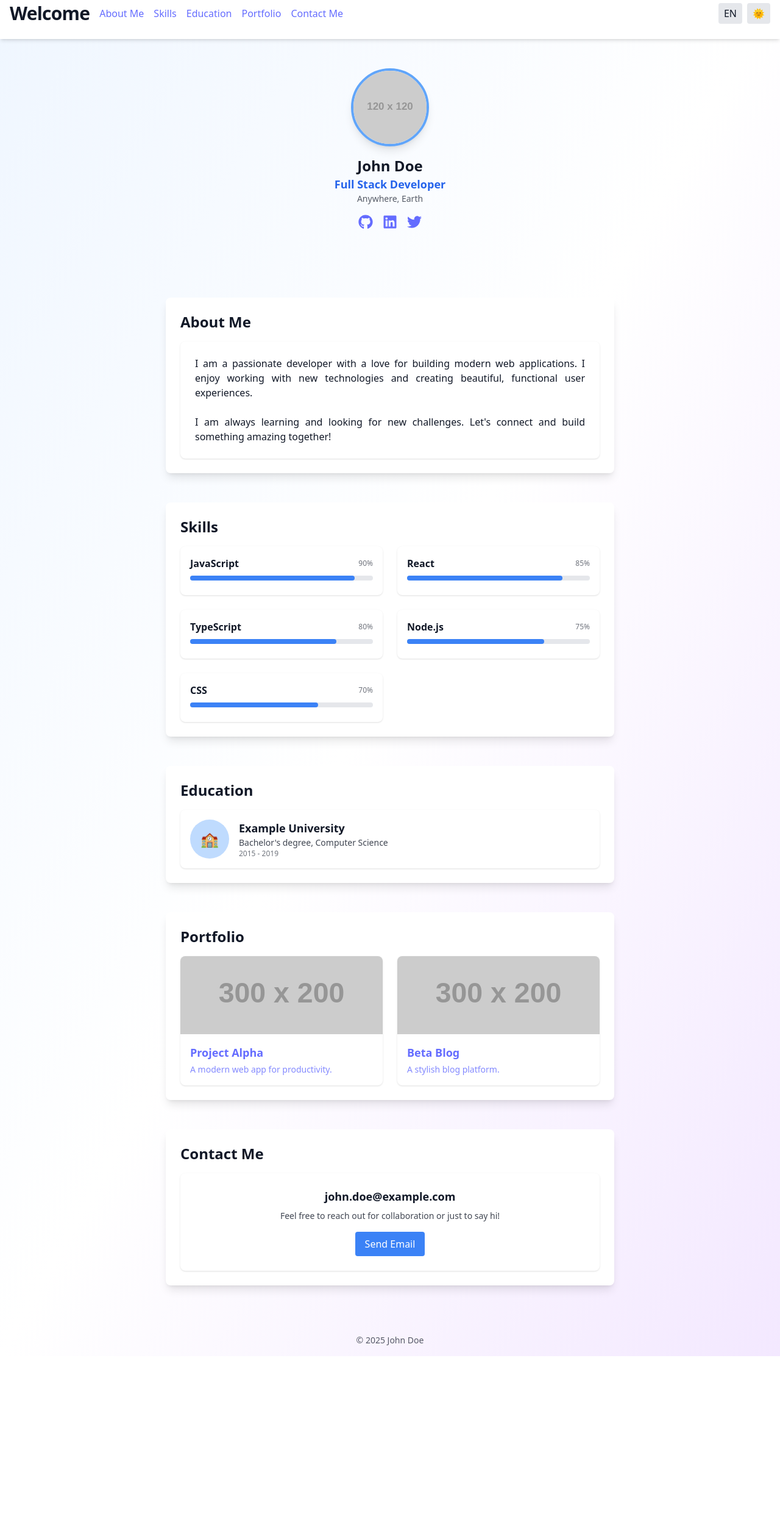
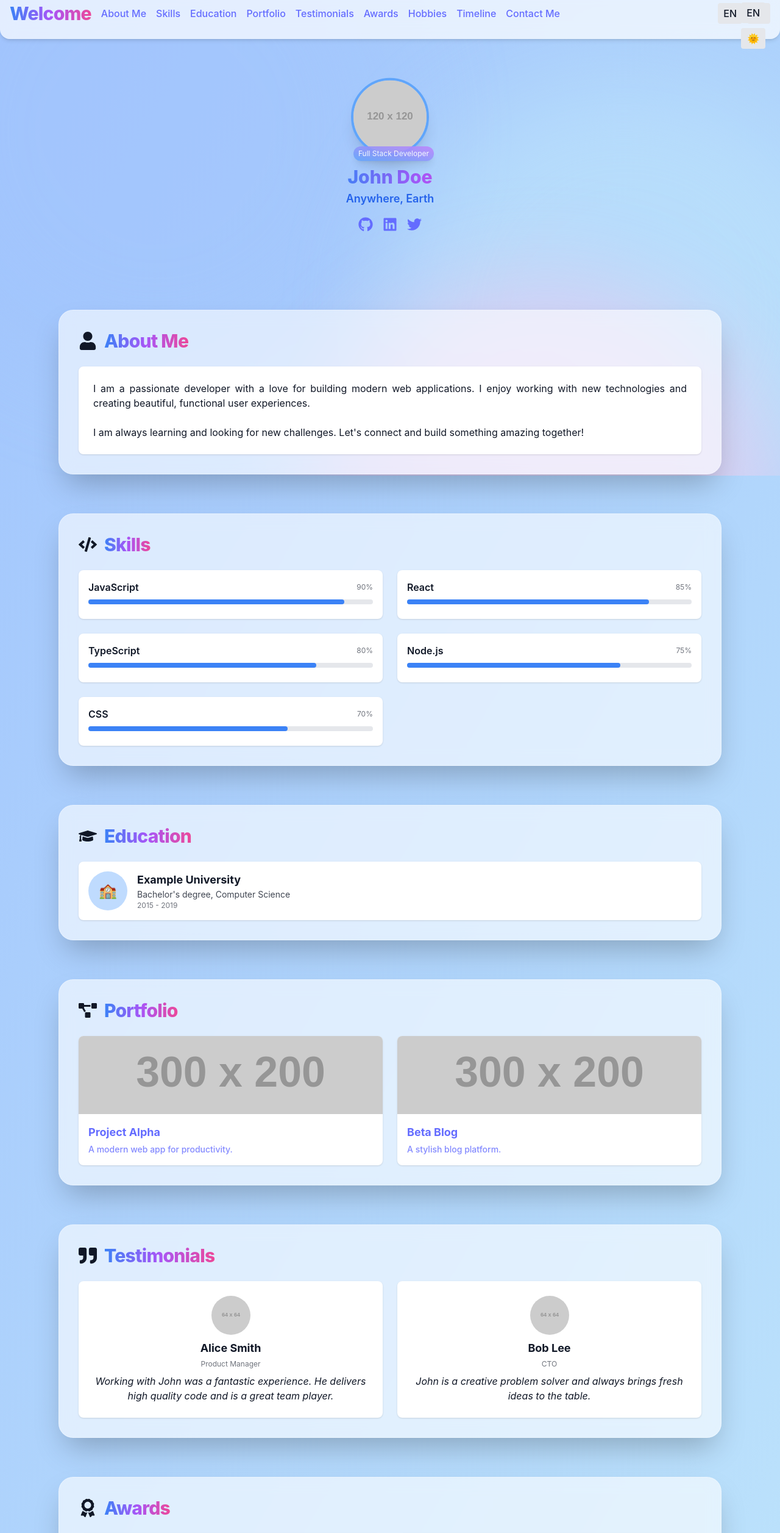
Before and after one commit to qafariamirhossein/modern-resume, a React (Vite) app: page / in a window 1280 px wide. Shown: the part 20-2534 px from the top of the page at 61% size. Before the commit the page ends 2244 px from the top, so only its background shows below. Built offline with nearby package versions, Linux system fonts and the light colour scheme.

Commit message:
Use component based method to add all section

```diff
--- a/src/App.tsx
+++ b/src/App.tsx
@@ -2,7 +2,16 @@ import { useState } from 'react'
 import { useTranslation } from 'react-i18next';
 import './App.css'
 import Section from './assets/Section';
-import { FaGithub, FaLinkedin, FaTwitter } from 'react-icons/fa';
+import { FaGithub, FaLinkedin, FaTwitter, FaUser, FaCode, FaGraduationCap, FaProjectDiagram, FaQuoteRight, FaAward, FaHeart, FaStream, FaEnvelope } from 'react-icons/fa';
+import AboutMe from './assets/AboutMe';
+import Skills from './assets/Skills';
+import Education from './assets/Education';
+import Portfolio from './assets/Portfolio';
+import ContactMe from './assets/ContactMe';
+import Testimonials from './assets/Testimonials';
+import Awards from './assets/Awards';
+import Hobbies from './assets/Hobbies';
+import Timeline from './assets/Timeline';
 
 function ThemeSwitcher() {
   const [theme, setTheme] = useState(
@@ -41,6 +50,10 @@ function Nav() {
     { id: 'skills', label: t('skills') },
     { id: 'education', label: t('education') },
     { id: 'portfolio', label: t('portfolio') },
+    { id: 'testimonials', label: 'Testimonials' },
+    { id: 'awards', label: 'Awards' },
+    { id: 'hobbies', label: 'Hobbies' },
+    { id: 'timeline', label: 'Timeline' },
     { id: 'contact', label: t('contact') },
   ];
   return (
@@ -72,15 +85,18 @@ function ProgressBar({ value }: { value: number }) {
 function App() {
   const { t, i18n } = useTranslation();
   document.documentElement.dir = i18n.language === 'fa' ? 'rtl' : 'ltr';
-  // Fake data for demo
-  const skills = t('skills_list', { returnObjects: true }) as { name: string; level: number }[];
-  const portfolio = t('portfolio_items', { returnObjects: true }) as { title: string; description: string; link: string; image: string }[];
 
   return (
-    <div className="min-h-screen bg-gradient-to-br from-blue-50 via-white to-purple-100 dark:from-gray-900 dark:via-gray-800 dark:to-gray-900 text-gray-900 dark:text-gray-100 transition-colors">
-      <header className="flex flex-col md:flex-row justify-between items-center py-6 px-4 shadow-md bg-white dark:bg-gray-800 sticky top-0 z-10">
+    <div className="min-h-screen relative text-gray-900 dark:text-gray-100 transition-colors">
+      {/* Animated Background */}
+      <div className="animated-bg">
+        <div className="animated-bg-gradient one"></div>
+        <div className="animated-bg-gradient two"></div>
+        <div className="animated-bg-gradient three"></div>
+      </div>
+      <header className="flex flex-col md:flex-row justify-between items-center py-6 px-4 shadow-md bg-white/70 dark:bg-gray-800/70 sticky top-0 z-20 backdrop-blur-md rounded-b-2xl">
         <div className="flex items-center gap-4">
-          <h1 className="text-3xl font-extrabold tracking-tight">{t('welcome')}</h1>
+          <h1 className="text-3xl font-extrabold tracking-tight bg-gradient-to-r from-blue-500 via-purple-500 to-pink-500 bg-clip-text text-transparent animate-fade-in">{t('welcome')}</h1>
           <Nav />
         </div>
         <div className="flex items-center mt-4 md:mt-0">
@@ -88,75 +104,59 @@ function App() {
           <ThemeSwitcher />
         </div>
       </header>
+      {/* Floating Switchers */}
+      <div className="fixed top-6 right-6 z-30 flex flex-col gap-2">
+        <LangSwitcher />
+        <ThemeSwitcher />
+      </div>
       {/* Hero Section */}
-      <section className="flex flex-col items-center justify-center py-12 animate-fade-in">
-        <img
-          src="https://placehold.co/120x120"
-          alt="avatar"
-          className="rounded-full border-4 border-blue-400 shadow-lg mb-4 w-32 h-32 object-cover"
-        />
-        <div className="text-2xl font-bold">{t('name')}</div>
-        <div className="text-lg text-blue-600 dark:text-blue-400 font-semibold">{t('title')}</div>
-        <div className="text-sm opacity-70 mb-2">{t('location')}</div>
-        <div className="flex gap-4 text-2xl mt-2">
-          <a href="#" className="hover:text-blue-500"><FaGithub /></a>
-          <a href="#" className="hover:text-blue-500"><FaLinkedin /></a>
-          <a href="#" className="hover:text-blue-500"><FaTwitter /></a>
+      <section className="flex flex-col items-center justify-center py-16 animate-fade-in relative z-10">
+        <div className="relative mb-4">
+          <img
+            src="https://placehold.co/120x120"
+            alt="avatar"
+            className="rounded-full border-4 border-blue-400 shadow-xl w-32 h-32 object-cover animate-float"
+          />
+          <span className="absolute -bottom-2 -right-2 bg-gradient-to-tr from-blue-400 to-purple-400 text-white px-2 py-1 rounded-full text-xs shadow-lg animate-pulse">{t('title')}</span>
+        </div>
+        <div className="text-3xl font-extrabold bg-gradient-to-r from-blue-500 via-purple-500 to-pink-500 bg-clip-text text-transparent animate-gradient-text">{t('name')}</div>
+        <div className="text-lg text-blue-600 dark:text-blue-400 font-semibold mt-1 animate-fade-in">{t('location')}</div>
+        <div className="flex gap-4 text-2xl mt-4 animate-fade-in">
+          <a href="#" className="hover:scale-125 hover:text-blue-500 transition-transform"><FaGithub /></a>
+          <a href="#" className="hover:scale-125 hover:text-blue-500 transition-transform"><FaLinkedin /></a>
+          <a href="#" className="hover:scale-125 hover:text-blue-500 transition-transform"><FaTwitter /></a>
         </div>
       </section>
-      <main className="max-w-3xl mx-auto p-4">
-        <Section id="about" title={t('about')}>
-          <div className="bg-white dark:bg-gray-700 p-6 rounded-lg shadow text-justify whitespace-pre-line animate-fade-in">
-            {t('about_text')}
-          </div>
+      <main className="w-full max-w-6xl mx-auto px-2 sm:px-4 md:px-8 relative z-10">
+        <Section id="about" title={t('about')} icon={<FaUser />}>
+          <AboutMe />
         </Section>
-        <Section id="skills" title={t('skills')}>
-          <div className="grid grid-cols-1 sm:grid-cols-2 gap-6">
-            {skills.map(skill => (
-              <div key={skill.name} className="bg-white dark:bg-gray-700 p-4 rounded-lg shadow flex flex-col gap-2 animate-fade-in">
-                <div className="flex justify-between items-center">
-                  <span className="font-semibold">{skill.name}</span>
-                  <span className="text-xs opacity-60">{skill.level}%</span>
-                </div>
-                <ProgressBar value={skill.level} />
-              </div>
-            ))}
-          </div>
+        <Section id="skills" title={t('skills')} icon={<FaCode />}>
+          <Skills />
         </Section>
-        <Section id="education" title={t('education')}>
-          <div className="flex flex-col md:flex-row items-center gap-4 bg-white dark:bg-gray-700 p-4 rounded-lg shadow animate-fade-in">
-            <div className="flex-shrink-0 w-16 h-16 bg-blue-200 dark:bg-blue-900 rounded-full flex items-center justify-center text-2xl font-bold">
-              <span>🏫</span>
-            </div>
-            <div>
-              <div className="font-bold text-lg">{t('education_school')}</div>
-              <div className="text-sm opacity-80">{t('education_degree')}</div>
-              <div className="text-xs opacity-60">{t('education_period')}</div>
-            </div>
-          </div>
+        <Section id="education" title={t('education')} icon={<FaGraduationCap />}>
+          <Education />
         </Section>
-        <Section id="portfolio" title={t('portfolio')}>
-          <div className="grid grid-cols-1 sm:grid-cols-2 gap-6">
-            {portfolio.map(item => (
-              <a key={item.title} href={item.link} className="block bg-white dark:bg-gray-700 rounded-lg shadow overflow-hidden hover:scale-105 transition-transform animate-fade-in">
-                <img src={item.image} alt={item.title} className="w-full h-32 object-cover" />
-                <div className="p-4">
-                  <div className="font-bold text-lg mb-1">{item.title}</div>
-                  <div className="text-sm opacity-80">{item.description}</div>
-                </div>
-              </a>
-            ))}
-          </div>
+        <Section id="portfolio" title={t('portfolio')} icon={<FaProjectDiagram />}>
+          <Portfolio />
         </Section>
-        <Section id="contact" title={t('contact')}>
-          <div className="bg-white dark:bg-gray-700 p-6 rounded-lg shadow flex flex-col items-center gap-2 animate-fade-in">
-            <div className="text-lg font-semibold">{t('contact_email')}</div>
-            <div className="text-sm opacity-80 mb-2">{t('contact_message')}</div>
-            <a href="mailto:john.doe@example.com" className="px-4 py-2 bg-blue-500 text-white rounded hover:bg-blue-600 transition-colors">Send Email</a>
-          </div>
+        <Section id="testimonials" title="Testimonials" icon={<FaQuoteRight />}>
+          <Testimonials />
+        </Section>
+        <Section id="awards" title="Awards" icon={<FaAward />}>
+          <Awards />
+        </Section>
+        <Section id="hobbies" title="Hobbies" icon={<FaHeart />}>
+          <Hobbies />
+        </Section>
+        <Section id="timeline" title="Timeline" icon={<FaStream />}>
+          <Timeline />
+        </Section>
+        <Section id="contact" title={t('contact')} icon={<FaEnvelope />}>
+          <ContactMe />
         </Section>
       </main>
-      <footer className="text-center py-4 text-sm opacity-70">
+      <footer className="text-center py-4 text-sm opacity-70 relative z-10">
         &copy; {new Date().getFullYear()} John Doe
       </footer>
       <style>{`
@@ -167,6 +167,21 @@ function App() {
           from { opacity: 0; transform: translateY(20px); }
           to { opacity: 1; transform: none; }
         }
+        .animate-float {
+          animation: float 3s ease-in-out infinite alternate;
+        }
+        @keyframes float {
+          0% { transform: translateY(0); }
+          100% { transform: translateY(-16px); }
+        }
+        .animate-gradient-text {
+          background-size: 200% 200%;
+          animation: gradientMove 3s linear infinite alternate;
+        }
+        @keyframes gradientMove {
+          0% { background-position: 0% 50%; }
+          100% { background-position: 100% 50%; }
+        }
       `}</style>
     </div>
   )
--- /dev/null
+++ b/src/assets/AboutMe.tsx
@@ -0,0 +1,12 @@
+import { useTranslation } from 'react-i18next';
+
+const AboutMe = () => {
+  const { t } = useTranslation();
+  return (
+    <div className="bg-white dark:bg-gray-700 p-6 rounded-lg shadow text-justify whitespace-pre-line animate-fade-in">
+      {t('about_text')}
+    </div>
+  );
+};
+
+export default AboutMe;
--- /dev/null
+++ b/src/assets/Awards.tsx
@@ -0,0 +1,33 @@
+import { useTranslation } from 'react-i18next';
+
+const awards = [
+  {
+    title: 'Best Developer 2022',
+    issuer: 'Tech Awards',
+    date: '2022',
+    description: 'Awarded for outstanding performance and innovation in web development.',
+  },
+  {
+    title: 'Open Source Hero',
+    issuer: 'Open Source Org',
+    date: '2021',
+    description: 'Recognized for significant contributions to open source projects.',
+  },
+];
+
+const Awards = () => {
+  const { t } = useTranslation();
+  return (
+    <div className="grid grid-cols-1 sm:grid-cols-2 gap-6">
+      {awards.map((item, idx) => (
+        <div key={idx} className="bg-white dark:bg-gray-700 p-6 rounded-lg shadow animate-fade-in">
+          <div className="font-bold text-lg mb-1">{item.title}</div>
+          <div className="text-xs opacity-60 mb-1">{item.issuer} - {item.date}</div>
+          <div className="text-sm">{item.description}</div>
+        </div>
+      ))}
+    </div>
+  );
+};
+
+export default Awards;
--- /dev/null
+++ b/src/assets/ContactMe.tsx
@@ -0,0 +1,14 @@
+import { useTranslation } from 'react-i18next';
+
+const ContactMe = () => {
+  const { t } = useTranslation();
+  return (
+    <div className="bg-white dark:bg-gray-700 p-6 rounded-lg shadow flex flex-col items-center gap-2 animate-fade-in">
+      <div className="text-lg font-semibold">{t('contact_email')}</div>
+      <div className="text-sm opacity-80 mb-2">{t('contact_message')}</div>
+      <a href={`mailto:${t('contact_email')}`} className="px-4 py-2 bg-blue-500 text-white rounded hover:bg-blue-600 transition-colors">Send Email</a>
+    </div>
+  );
+};
+
+export default ContactMe;
--- /dev/null
+++ b/src/assets/Education.tsx
@@ -0,0 +1,19 @@
+import { useTranslation } from 'react-i18next';
+
+const Education = () => {
+  const { t } = useTranslation();
+  return (
+    <div className="flex flex-col md:flex-row items-center gap-4 bg-white dark:bg-gray-700 p-4 rounded-lg shadow animate-fade-in">
+      <div className="flex-shrink-0 w-16 h-16 bg-blue-200 dark:bg-blue-900 rounded-full flex items-center justify-center text-2xl font-bold">
+        <span>🏫</span>
+      </div>
+      <div>
+        <div className="font-bold text-lg">{t('education_school')}</div>
+        <div className="text-sm opacity-80">{t('education_degree')}</div>
+        <div className="text-xs opacity-60">{t('education_period')}</div>
+      </div>
+    </div>
+  );
+};
+
+export default Education;
--- /dev/null
+++ b/src/assets/Hobbies.tsx
@@ -0,0 +1,24 @@
+import { useTranslation } from 'react-i18next';
+
+const hobbies = [
+  { name: 'Photography', icon: '📷', description: 'Capturing moments and landscapes.' },
+  { name: 'Traveling', icon: '✈️', description: 'Exploring new places and cultures.' },
+  { name: 'Music', icon: '🎵', description: 'Listening and composing music.' },
+];
+
+const Hobbies = () => {
+  const { t } = useTranslation();
+  return (
+    <div className="flex flex-wrap gap-6 justify-center">
+      {hobbies.map((item, idx) => (
+        <div key={idx} className="bg-white dark:bg-gray-700 p-6 rounded-lg shadow flex flex-col items-center w-48 animate-fade-in">
+          <div className="text-4xl mb-2">{item.icon}</div>
+          <div className="font-bold text-lg mb-1">{item.name}</div>
+          <div className="text-sm text-center">{item.description}</div>
+        </div>
+      ))}
+    </div>
+  );
+};
+
+export default Hobbies;
--- /dev/null
+++ b/src/assets/Portfolio.tsx
@@ -0,0 +1,21 @@
+import { useTranslation } from 'react-i18next';
+
+const Portfolio = () => {
+  const { t } = useTranslation();
+  const portfolio = t('portfolio_items', { returnObjects: true }) as { title: string; description: string; link: string; image: string }[];
+  return (
+    <div className="grid grid-cols-1 sm:grid-cols-2 gap-6">
+      {portfolio.map(item => (
+        <a key={item.title} href={item.link} className="block bg-white dark:bg-gray-700 rounded-lg shadow overflow-hidden hover:scale-105 transition-transform animate-fade-in">
+          <img src={item.image} alt={item.title} className="w-full h-32 object-cover" />
+          <div className="p-4">
+            <div className="font-bold text-lg mb-1">{item.title}</div>
+            <div className="text-sm opacity-80">{item.description}</div>
+          </div>
+        </a>
+      ))}
+    </div>
+  );
+};
+
+export default Portfolio;
--- a/src/assets/Section.tsx
+++ b/src/assets/Section.tsx
@@ -3,12 +3,21 @@ import React from 'react';
 interface SectionProps {
   id: string;
   title: string;
+  icon?: React.ReactNode;
   children: React.ReactNode;
 }
 
-const Section: React.FC<SectionProps> = ({ id, title, children }) => (
-  <section id={id} className="my-12 p-6 rounded-lg shadow-lg bg-white dark:bg-gray-800">
-    <h2 className="text-2xl font-bold mb-4">{title}</h2>
+const Section: React.FC<SectionProps> = ({ id, title, icon, children }) => (
+  <section
+    id={id}
+    className="my-16 p-8 rounded-3xl shadow-2xl bg-white/60 dark:bg-gray-800/60 backdrop-blur-md border border-white/30 dark:border-gray-700/30 relative overflow-hidden animate-fade-in"
+  >
+    <div className="flex items-center gap-3 mb-6">
+      {icon && <span className="text-3xl">{icon}</span>}
+      <h2 className="text-2xl md:text-3xl font-extrabold tracking-tight bg-gradient-to-r from-blue-500 via-purple-500 to-pink-500 bg-clip-text text-transparent">
+        {title}
+      </h2>
+    </div>
     {children}
   </section>
 );
--- /dev/null
+++ b/src/assets/Skills.tsx
@@ -0,0 +1,30 @@
+import { useTranslation } from 'react-i18next';
+
+const ProgressBar = ({ value }: { value: number }) => (
+  <div className="w-full bg-gray-200 dark:bg-gray-700 rounded-full h-2 mb-2">
+    <div
+      className="bg-blue-500 h-2 rounded-full transition-all duration-700"
+      style={{ width: `${value}%` }}
+    ></div>
+  </div>
+);
+
+const Skills = () => {
+  const { t } = useTranslation();
+  const skills = t('skills_list', { returnObjects: true }) as { name: string; level: number }[];
+  return (
+    <div className="grid grid-cols-1 sm:grid-cols-2 gap-6">
+      {skills.map(skill => (
+        <div key={skill.name} className="bg-white dark:bg-gray-700 p-4 rounded-lg shadow flex flex-col gap-2 animate-fade-in">
+          <div className="flex justify-between items-center">
+            <span className="font-semibold">{skill.name}</span>
+            <span className="text-xs opacity-60">{skill.level}%</span>
+          </div>
+          <ProgressBar value={skill.level} />
+        </div>
+      ))}
+    </div>
+  );
+};
+
+export default Skills;
--- /dev/null
+++ b/src/assets/Testimonials.tsx
@@ -0,0 +1,34 @@
+import { useTranslation } from 'react-i18next';
+
+const testimonials = [
+  {
+    name: 'Alice Smith',
+    role: 'Product Manager',
+    text: 'Working with John was a fantastic experience. He delivers high quality code and is a great team player.',
+    avatar: 'https://placehold.co/64x64',
+  },
+  {
+    name: 'Bob Lee',
+    role: 'CTO',
+    text: 'John is a creative problem solver and always brings fresh ideas to the table.',
+    avatar: 'https://placehold.co/64x64',
+  },
+];
+
+const Testimonials = () => {
+  const { t } = useTranslation();
+  return (
+    <div className="grid grid-cols-1 sm:grid-cols-2 gap-6">
+      {testimonials.map((item, idx) => (
+        <div key={idx} className="bg-white dark:bg-gray-700 p-6 rounded-lg shadow flex flex-col items-center animate-fade-in">
+          <img src={item.avatar} alt={item.name} className="w-16 h-16 rounded-full mb-2" />
+          <div className="font-bold text-lg mb-1">{item.name}</div>
+          <div className="text-xs opacity-60 mb-2">{item.role}</div>
+          <div className="italic text-center">{item.text}</div>
+        </div>
+      ))}
+    </div>
+  );
+};
+
+export default Testimonials;
--- /dev/null
+++ b/src/assets/Timeline.tsx
@@ -0,0 +1,28 @@
+import { useTranslation } from 'react-i18next';
+
+const timeline = [
+  { year: '2015', event: 'Started university' },
+  { year: '2017', event: 'Internship at TechCorp' },
+  { year: '2019', event: 'Graduated and joined WebDev Inc.' },
+  { year: '2022', event: 'Promoted to Senior Developer' },
+];
+
+const Timeline = () => {
+  const { t } = useTranslation();
+  return (
+    <div className="relative border-l-2 border-blue-400 dark:border-blue-700 pl-6">
+      {timeline.map((item, idx) => (
+        <div key={idx} className="mb-8 last:mb-0 animate-fade-in">
+          <div className="absolute -left-3 w-6 h-6 bg-blue-400 dark:bg-blue-700 rounded-full flex items-center justify-center text-white font-bold">
+            {item.year}
+          </div>
+          <div className="ml-8">
+            <div className="font-semibold">{item.event}</div>
+          </div>
+        </div>
+      ))}
+    </div>
+  );
+};
+
+export default Timeline;
--- a/src/index.css
+++ b/src/index.css
@@ -1,6 +1,7 @@
 @tailwind base;
 @tailwind components;
 @tailwind utilities;
+@import url('https://fonts.googleapis.com/css2?family=Inter:wght@400;600;800&display=swap');
 
 :root {
   font-family: system-ui, Avenir, Helvetica, Arial, sans-serif;
@@ -27,9 +28,64 @@ a:hover {
 }
 
 body {
-  margin: 0;
-  min-width: 320px;
+  font-family: 'Inter', system-ui, sans-serif;
+  background: linear-gradient(120deg, #a1c4fd 0%, #c2e9fb 100%);
   min-height: 100vh;
+  scroll-behavior: smooth;
+  transition: background 0.5s;
+}
+
+html.dark body {
+  background: linear-gradient(120deg, #232526 0%, #414345 100%);
+}
+
+::-webkit-scrollbar {
+  width: 8px;
+  background: transparent;
+}
+::-webkit-scrollbar-thumb {
+  background: #a1c4fd;
+  border-radius: 4px;
+}
+html.dark ::-webkit-scrollbar-thumb {
+  background: #414345;
+}
+
+.animated-bg {
+  position: fixed;
+  top: 0; left: 0; width: 100vw; height: 100vh;
+  z-index: 0;
+  pointer-events: none;
+  overflow: hidden;
+}
+
+.animated-bg-gradient {
+  position: absolute;
+  width: 60vw; height: 60vw;
+  border-radius: 50%;
+  filter: blur(80px);
+  opacity: 0.5;
+  animation: moveBg 12s ease-in-out infinite alternate;
+}
+
+.animated-bg-gradient.one {
+  background: #a1c4fd;
+  left: -10vw; top: -10vw;
+}
+.animated-bg-gradient.two {
+  background: #c2e9fb;
+  right: -10vw; bottom: -10vw;
+  animation-delay: 3s;
+}
+.animated-bg-gradient.three {
+  background: #fbc2eb;
+  left: 40vw; top: 60vh;
+  animation-delay: 6s;
+}
+
+@keyframes moveBg {
+  0% { transform: translateY(0) scale(1); }
+  100% { transform: translateY(-40px) scale(1.1); }
 }
 
 h1 {
```
